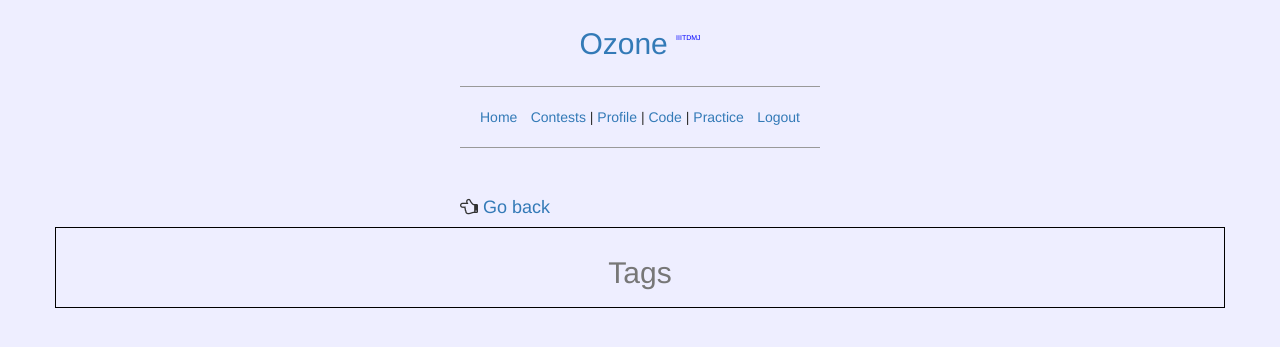
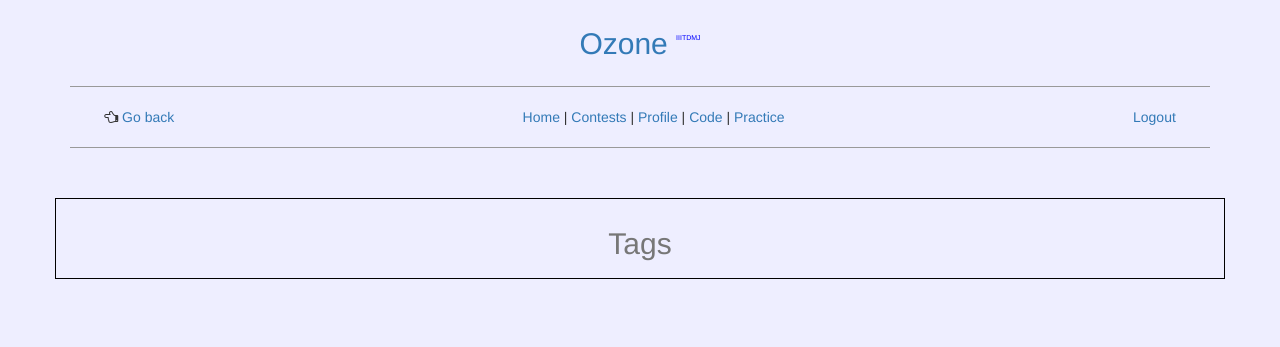
Before and after one commit to Samy-33/Ozone, a Django app: page /practice/ in a window 1280 px wide. Shown: the top 347 px of the page. Run offline with Django 3.2, Linux system fonts and the light colour scheme; the visitor is signed in with stand-in values (Sample User, id 1); data that the repository does not hold is empty; some libraries are stand-ins or nearby versions.

Commit message:
Updated navigation links

```diff
--- a/inout/static/inout/css/base.css
+++ b/inout/static/inout/css/base.css
@@ -10,7 +10,7 @@ sup {
     top: -2em;
 }
 .table .no-border tr td, .table .no-border tr th {
-  border-width: 0;
+    border-width: 0;
 }
 .btn{
 	width: 10em;
@@ -26,3 +26,11 @@ sup {
 .heading a:link{
     text-decoration: none;
 }
+.back-link {
+    float: left;
+    margin-left: 3%;
+}
+.logout-link {
+    float: right;
+    margin-right: 3%;
+}
--- a/inout/templates/inout/base.html
+++ b/inout/templates/inout/base.html
@@ -20,7 +20,7 @@
   <body>
     <div class="container">
       <div class="row">
-        <div class="col-md-4 col-sm-4 col-md-offset-4 col-sm-offset-4">
+        <div class="col-md-12 col-sm-12">
           <center>
             <p class="heading">
               <a href='{% url "inout:home"%}'>Ozone</a>
@@ -31,25 +31,27 @@
 
           {% if request.user.username %}
             <div class="navigation-bar">
-              <a href='{% url "inout:home" %}' style="float:left; margin-left:20px;">Home</a>
               <center>
+                <div class="back-link">
+                  <span>
+                    <i class = "fa fa-hand-o-left"></i>
+                  </span>
+                  <span>
+                    <a href="javascript:window.history.back();"> Go back</a>
+                  </span>
+                </div>
+                <a href='{% url "inout:home" %}'>Home</a> |
                 <a href='/contests/'>Contests</a> |
                 <a href="{% url 'inout:profile' username=request.user.username %}">Profile</a> |
                 <a href="{% url 'inout:code' %}">Code</a> |
                 <a href="{% url 'practice:index'%}">Practice</a>
-                <a href="{% url 'inout:logout' %}" style="float:right; margin-right:20px;">Logout</a>
+                <a href="{% url 'inout:logout' %}" class="logout-link">Logout</a>
                 <br>
                 <hr><br>
               </center>
             </div>
             <b>
               <h4>
-                  <span>
-                      <i class = "fa fa-hand-o-left"></i>
-                  </span>
-                  <span>
-                      <a href="javascript:window.history.back();"> Go back</a>
-                  </span>
               </h4>
             </b>
           {% endif %}
```
